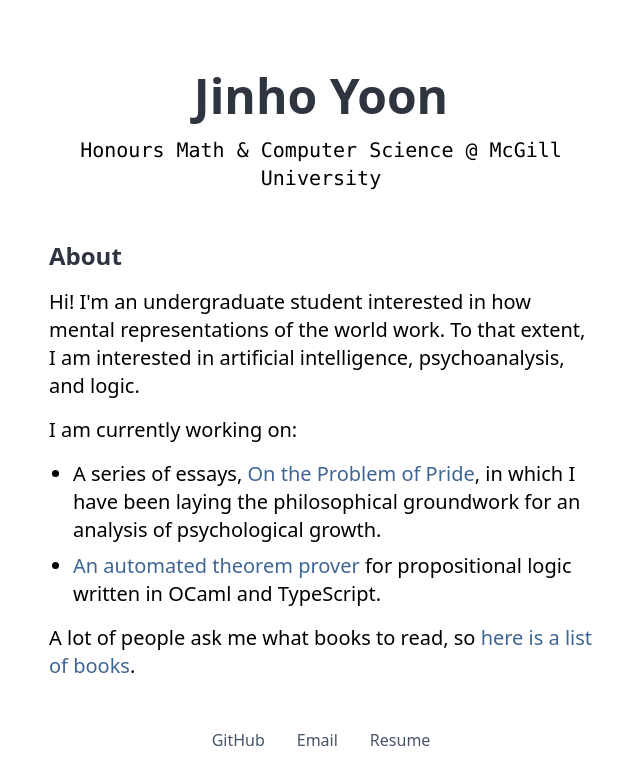
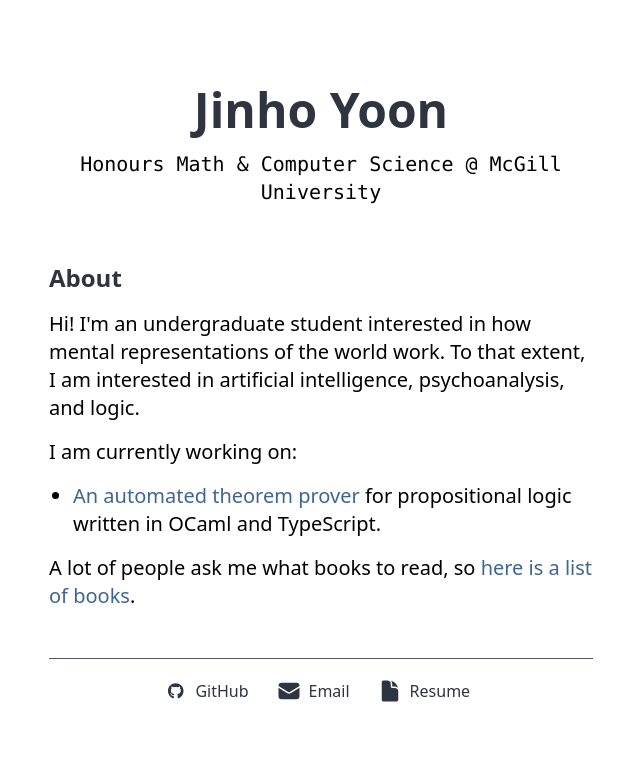
Before and after one commit to jinh0/jinho.xyz, a Next.js app: page / in a window 1280 px wide. Shown: the top 784 px of the page, without its empty margins (319-959 px from the left). Built offline with nearby package versions, Linux system fonts and the light colour scheme.

Commit message:
fix: footer

```diff
--- a/components/blog/Heading.tsx
+++ b/components/blog/Heading.tsx
@@ -3,7 +3,11 @@ const H1: React.FC<{ children?: any }> = ({ children }) => {
 }
 
 const H2: React.FC<{ children?: any }> = ({ children }) => {
-  return <p className="font-bold text-2xl mb-4 text-polar1">{children}</p>
+  return (
+    <p className="font-bold text-2xl first:mt-0 mt-4 mb-4 text-polar1">
+      {children}
+    </p>
+  )
 }
 
 const H3: React.FC<{ children?: any }> = ({ children }) => {
--- a/components/home/Footer.tsx
+++ b/components/home/Footer.tsx
@@ -7,7 +7,7 @@ const Button = ({ text, href }: { text: string; href?: string }) => {
   return (
     <a
       href={href}
-      className="flex flex-row rounded-lg p-4 transition duration-150 hover:text-slate-800"
+      className="flex flex-row rounded-lg px-5 py-2 transition duration-150 hover:text-polar1"
     >
       <p className="self-center">{text}</p>
     </a>
@@ -16,15 +16,55 @@ const Button = ({ text, href }: { text: string; href?: string }) => {
 
 const Footer = () => {
   return (
-    <div className="fixed left-0 right-0 bottom-0 mb-8 w-full items-center text-base border-t-0 text-slate-600">
-      <div>
-        <div className="flex flex-row justify-center items-center">
-          <Button text="GitHub" href="https://www.github.com/jinh0" />
-          <Button text="Email" href="mailto:jinho.yoon@mcgill.ca" />
-          <Button text="Resume" href="" />
-        </div>
-      </div>
+    <div className="text-base flex flex-col md:justify-center md:flex-row pt-2 border-t border-polar4 w-full text-polar1">
+      <a
+        href="https://www.github.com/jinh0"
+        className="flex flex-row rounded-lg hover:bg-bg1 p-3 transition duration-150 mr-1"
+      >
+        <FontAwesomeIcon
+          icon={faGithub}
+          className={'self-center fa-brands fa-github text-2exl mr-3'}
+        />
+        <p className="self-center">GitHub</p>
+      </a>
+      <a
+        href="mailto:jinho.yoon@mcgill.ca"
+        className="flex flex-row rounded-lg hover:bg-bg1 p-3 transition duration-150 mr-1"
+      >
+        <svg
+          xmlns="http://www.w3.org/2000/svg"
+          viewBox="0 0 24 24"
+          fill="currentColor"
+          className="w-6 h-6 mr-2 self-center"
+        >
+          <path d="M1.5 8.67v8.58a3 3 0 003 3h15a3 3 0 003-3V8.67l-8.928 5.493a3 3 0 01-3.144 0L1.5 8.67z" />
+          <path d="M22.5 6.908V6.75a3 3 0 00-3-3h-15a3 3 0 00-3 3v.158l9.714 5.978a1.5 1.5 0 001.572 0L22.5 6.908z" />
+        </svg>
+
+        <p className="self-center">Email</p>
+      </a>
+      <a
+        href=""
+        className="flex flex-row rounded-lg hover:bg-bg1 p-3 transition duration-150 mr-1"
+      >
+        <svg
+          xmlns="http://www.w3.org/2000/svg"
+          viewBox="0 0 24 24"
+          fill="currentColor"
+          className="w-6 h-6 mr-2 self-center"
+        >
+          <path d="M5.625 1.5c-1.036 0-1.875.84-1.875 1.875v17.25c0 1.035.84 1.875 1.875 1.875h12.75c1.035 0 1.875-.84 1.875-1.875V12.75A3.75 3.75 0 0016.5 9h-1.875a1.875 1.875 0 01-1.875-1.875V5.25A3.75 3.75 0 009 1.5H5.625z" />
+          <path d="M12.971 1.816A5.23 5.23 0 0114.25 5.25v1.875c0 .207.168.375.375.375H16.5a5.23 5.23 0 013.434 1.279 9.768 9.768 0 00-6.963-6.963z" />
+        </svg>
+
+        <p className="self-center">Resume</p>
+      </a>
     </div>
+    // <div className="absolute text-sm py-2 left-0 bottom-0 flex flex-row justify-center w-full text-polar4">
+    //   <Button href="https://www.github.com/jinh0" text="GitHub" />
+    //   <Button href="mailto:jinho.yoon@mcgill.ca" text="Email" />
+    //   <Button href="" text="Resume" />
+    // </div>
   )
 }
 
--- a/components/home/Heading.tsx
+++ b/components/home/Heading.tsx
@@ -2,7 +2,7 @@ import React from 'react'
 
 const Heading = () => {
   return (
-    <div className="pb-12 border-fg4 flex flex-col">
+    <div className="pb-10 md:pb-14 border-fg4 flex flex-col">
       <p className="self-center text-4xl md:text-5xl font-extrabold mb-4 text-polar1">
         Jinho Yoon
       </p>
--- a/components/home/Home.tsx
+++ b/components/home/Home.tsx
@@ -11,7 +11,7 @@ const Home = ({ children }: { children: JSX.Element }) => {
         <title>Jinho Yoon</title>
       </Head>
 
-      <div className="md:w-screen md:h-screen flex flex-row p-6 lg:p-24 leading-relaxed select-none">
+      <div className="min-h-screen md:w-screen md:h-screen relative flex flex-row p-6 lg:p-24 leading-relaxed select-none">
         <div className="w-full self-center justify-center items-center flex flex-col md:flex-row select-text">
           <div className="w-full xl:w-1/2">
             <div className="">
--- a/pages/index.mdx
+++ b/pages/index.mdx
@@ -11,14 +11,13 @@ artificial intelligence, psychoanalysis, and logic.
 
 I am currently working on:
 
-- A series of essays, <Highlight>On the Problem of Pride</Highlight>,
-in which I have been laying the philosophical groundwork for an
-analysis of psychological growth.
 - <Highlight href="https://github.com/jinh0/gentzen">An automated theorem prover</Highlight>
 for propositional logic written in OCaml and TypeScript.
 
 A lot of people ask me what books to read, so <Highlight href="/books">here is a list of books</Highlight>.
 
-{/* Here's <Highlight href="/writings/groups"> some notes about group theory</Highlight>. */}
+{/* ## Recently Written */}
+
+
 
 </Home>
--- a/styles/index.css
+++ b/styles/index.css
@@ -575,40 +575,6 @@ video {
   bottom: 0px;
 }
 
-.right-0 {
-  right: 0px;
-}
-
-.my-2 {
-  margin-top: 0.5rem;
-  margin-bottom: 0.5rem;
-}
-
-.mx-10 {
-  margin-left: 2.5rem;
-  margin-right: 2.5rem;
-}
-
-.mx-5 {
-  margin-left: 1.25rem;
-  margin-right: 1.25rem;
-}
-
-.mx-6 {
-  margin-left: 1.5rem;
-  margin-right: 1.5rem;
-}
-
-.mx-3 {
-  margin-left: 0.75rem;
-  margin-right: 0.75rem;
-}
-
-.my-4 {
-  margin-top: 1rem;
-  margin-bottom: 1rem;
-}
-
 .mb-6 {
   margin-bottom: 1.5rem;
 }
@@ -641,16 +607,8 @@ video {
   margin-bottom: 1.25rem;
 }
 
-.mb-1\.5 {
-  margin-bottom: 0.375rem;
-}
-
-.mb-1 {
-  margin-bottom: 0.25rem;
-}
-
-.mb-3 {
-  margin-bottom: 0.75rem;
+.mb-2 {
+  margin-bottom: 0.5rem;
 }
 
 .mb-4 {
@@ -661,8 +619,16 @@ video {
   margin-bottom: 2.5rem;
 }
 
-.mb-2 {
-  margin-bottom: 0.5rem;
+.mr-1 {
+  margin-right: 0.25rem;
+}
+
+.mr-3 {
+  margin-right: 0.75rem;
+}
+
+.mt-1 {
+  margin-top: 0.25rem;
 }
 
 .flex {
@@ -677,6 +643,22 @@ video {
   height: 1.25rem;
 }
 
+.h-6 {
+  height: 1.5rem;
+}
+
+.h-8 {
+  height: 2rem;
+}
+
+.h-7 {
+  height: 1.75rem;
+}
+
+.min-h-screen {
+  min-height: 100vh;
+}
+
 .w-full {
   width: 100%;
 }
@@ -689,6 +671,18 @@ video {
 
 .w-5 {
   width: 1.25rem;
+}
+
+.w-6 {
+  width: 1.5rem;
+}
+
+.w-8 {
+  width: 2rem;
+}
+
+.w-7 {
+  width: 1.75rem;
 }
 
 .-translate-x-3 {
@@ -757,8 +751,12 @@ video {
   border-bottom-width: 1px;
 }
 
-.border-t-0 {
-  border-top-width: 0px;
+.border-t-2 {
+  border-top-width: 2px;
+}
+
+.border-t {
+  border-top-width: 1px;
 }
 
 .border-bg2 {
@@ -781,6 +779,16 @@ video {
   border-color: rgb(255 255 255 / var(--tw-border-opacity));
 }
 
+.border-polar1 {
+  --tw-border-opacity: 1;
+  border-color: rgb(46 52 64 / var(--tw-border-opacity));
+}
+
+.border-polar4 {
+  --tw-border-opacity: 1;
+  border-color: rgb(76 86 106 / var(--tw-border-opacity));
+}
+
 .bg-bg1 {
   --tw-bg-opacity: 1;
   background-color: rgb(236 239 244 / var(--tw-bg-opacity));
@@ -798,8 +806,8 @@ video {
   padding: 0.5rem;
 }
 
-.p-4 {
-  padding: 1rem;
+.p-0 {
+  padding: 0px;
 }
 
 .px-3 {
@@ -820,6 +828,21 @@ video {
 .py-3 {
   padding-top: 0.75rem;
   padding-bottom: 0.75rem;
+}
+
+.px-6 {
+  padding-left: 1.5rem;
+  padding-right: 1.5rem;
+}
+
+.px-5 {
+  padding-left: 1.25rem;
+  padding-right: 1.25rem;
+}
+
+.py-4 {
+  padding-top: 1rem;
+  padding-bottom: 1rem;
 }
 
 .pl-6 {
@@ -846,8 +869,8 @@ video {
   padding-bottom: 0.75rem;
 }
 
-.pl-1 {
-  padding-left: 0.25rem;
+.pt-2 {
+  padding-top: 0.5rem;
 }
 
 .pb-12 {
@@ -856,6 +879,14 @@ video {
 
 .pl-10 {
   padding-left: 2.5rem;
+}
+
+.pb-20 {
+  padding-bottom: 5rem;
+}
+
+.pb-10 {
+  padding-bottom: 2.5rem;
 }
 
 .text-center {
@@ -929,11 +960,6 @@ video {
   color: rgb(63 101 147 / var(--tw-text-opacity));
 }
 
-.text-slate-600 {
-  --tw-text-opacity: 1;
-  color: rgb(71 85 105 / var(--tw-text-opacity));
-}
-
 .text-polar1 {
   --tw-text-opacity: 1;
   color: rgb(46 52 64 / var(--tw-text-opacity));
@@ -944,9 +970,14 @@ video {
   color: rgb(59 66 82 / var(--tw-text-opacity));
 }
 
-.text-blue-100 {
+.text-polar3 {
   --tw-text-opacity: 1;
-  color: rgb(219 234 254 / var(--tw-text-opacity));
+  color: rgb(67 76 94 / var(--tw-text-opacity));
+}
+
+.text-polar4 {
+  --tw-text-opacity: 1;
+  color: rgb(76 86 106 / var(--tw-text-opacity));
 }
 
 .underline {
@@ -999,6 +1030,10 @@ video {
   transition-timing-function: cubic-bezier(0.4, 0, 0.2, 1);
 }
 
+.first\:mt-0:first-child {
+  margin-top: 0px;
+}
+
 .last\:pb-0:last-child {
   padding-bottom: 0px;
 }
@@ -1013,14 +1048,19 @@ video {
   background-color: rgb(244 245 248 / var(--tw-bg-opacity));
 }
 
+.hover\:bg-bg1:hover {
+  --tw-bg-opacity: 1;
+  background-color: rgb(236 239 244 / var(--tw-bg-opacity));
+}
+
 .hover\:text-\[\#5E81AC\]:hover {
   --tw-text-opacity: 1;
   color: rgb(94 129 172 / var(--tw-text-opacity));
 }
 
-.hover\:text-slate-800:hover {
+.hover\:text-polar1:hover {
   --tw-text-opacity: 1;
-  color: rgb(30 41 59 / var(--tw-text-opacity));
+  color: rgb(46 52 64 / var(--tw-text-opacity));
 }
 
 .hover\:decoration-\[\#5E81AC\]:hover {
@@ -1058,8 +1098,24 @@ video {
     flex-direction: row;
   }
 
+  .md\:justify-center {
+    justify-content: center;
+  }
+
   .md\:p-20 {
     padding: 5rem;
+  }
+
+  .md\:pb-20 {
+    padding-bottom: 5rem;
+  }
+
+  .md\:pb-16 {
+    padding-bottom: 4rem;
+  }
+
+  .md\:pb-14 {
+    padding-bottom: 3.5rem;
   }
 
   .md\:text-xl {
@@ -1101,8 +1157,4 @@ video {
   .xl\:w-1\/2 {
     width: 50%;
   }
-
-  .xl\:w-2\/5 {
-    width: 40%;
-  }
 }
--- a/tailwind.config.js
+++ b/tailwind.config.js
@@ -29,6 +29,8 @@ module.exports = {
 
         polar1: '#2E3440',
         polar2: '#3B4252',
+        polar3: '#434C5E',
+        polar4: '#4C566A'
       },
     },
   },
```
